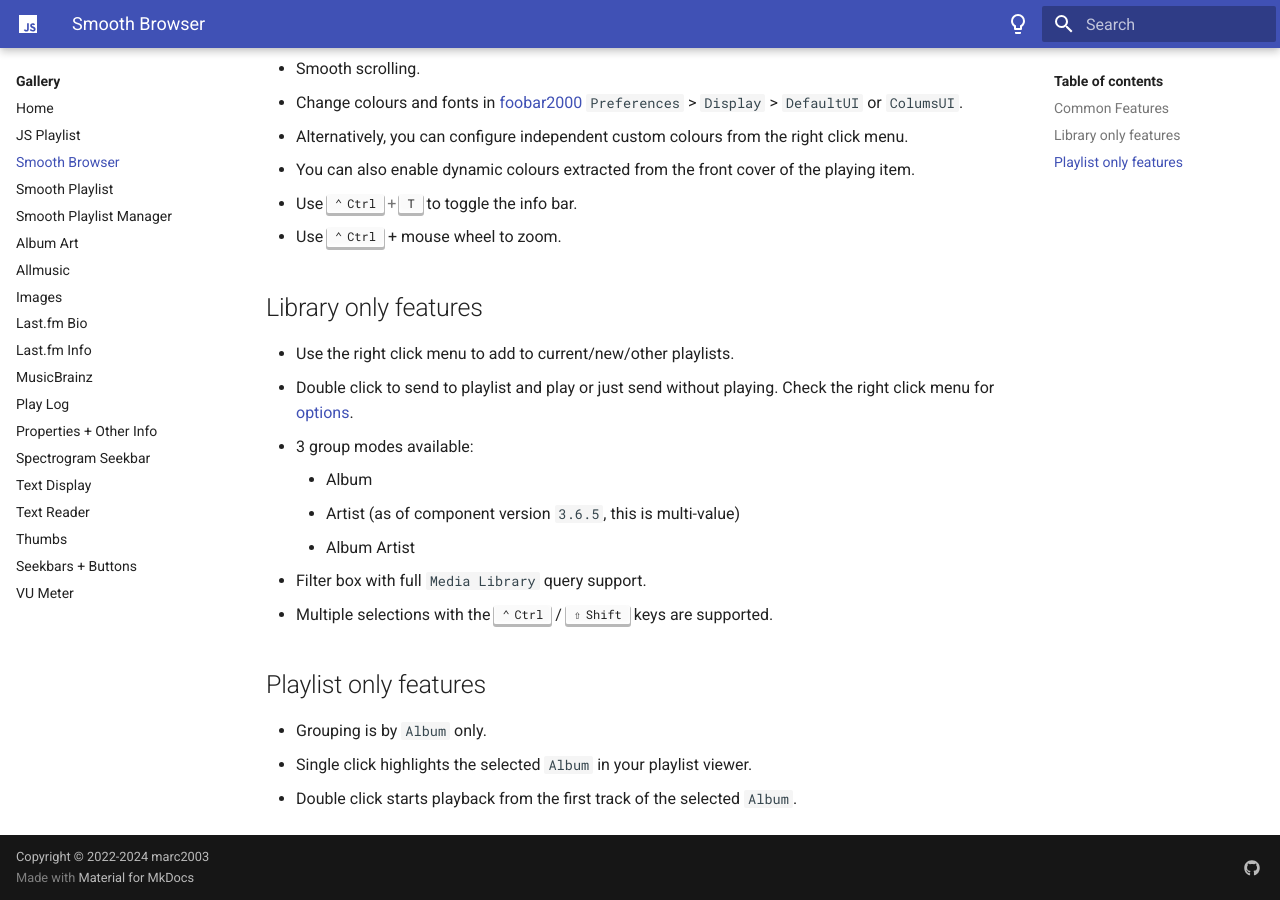
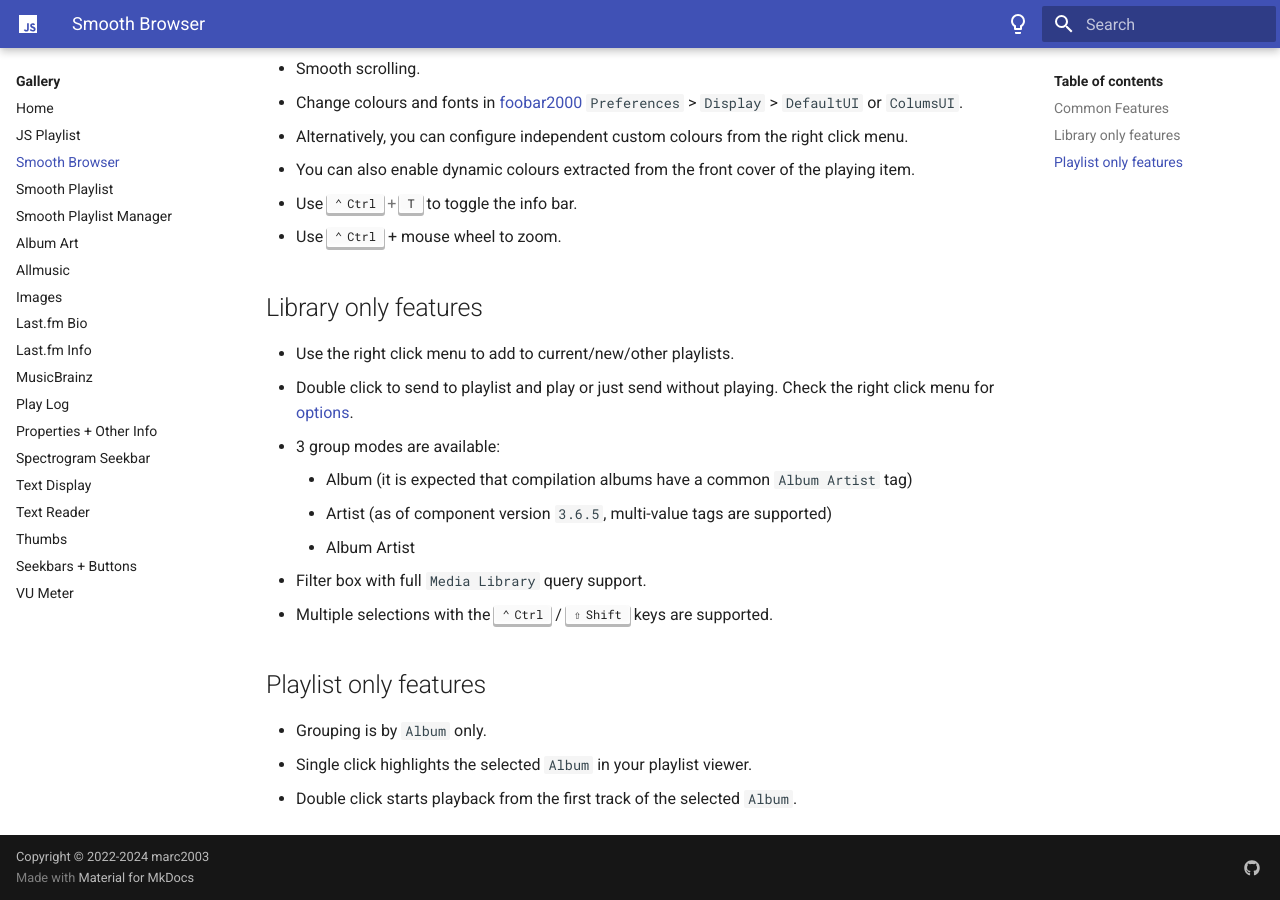
Before and after one commit to jscript-panel/jscript-panel.github.io, an MkDocs documentation site: the page built from docs/gallery/smooth-browser.md, in a window 1280 px wide and 900 px high, scrolled down 1338 px. Built offline with MkDocs 1.6.1 and Material for MkDocs 9.7.7, drawn with Linux system fonts in a browser that asks for light colours.

Commit message:
Update smooth-browser.md

```diff
--- a/docs/gallery/smooth-browser.md
+++ b/docs/gallery/smooth-browser.md
@@ -26,9 +26,9 @@
 ## Library only features
 - Use the right click menu to add to current/new/other playlists.
 - Double click to send to playlist and play or just send without playing. Check the right click menu for [options](../images/smooth-browser-playlist-options.png).
-- 3 group modes available:
-    * Album
-    * Artist (as of component version `3.6.5`, this is multi-value)
+- 3 group modes are available:
+    * Album (it is expected that compilation albums have a common `Album Artist` tag)
+    * Artist (as of component version `3.6.5`, multi-value tags are supported)
     * Album Artist
 - Filter box with full `Media Library` query support.
 - Multiple selections with the ++ctrl++ / ++shift++ keys are supported.
```
